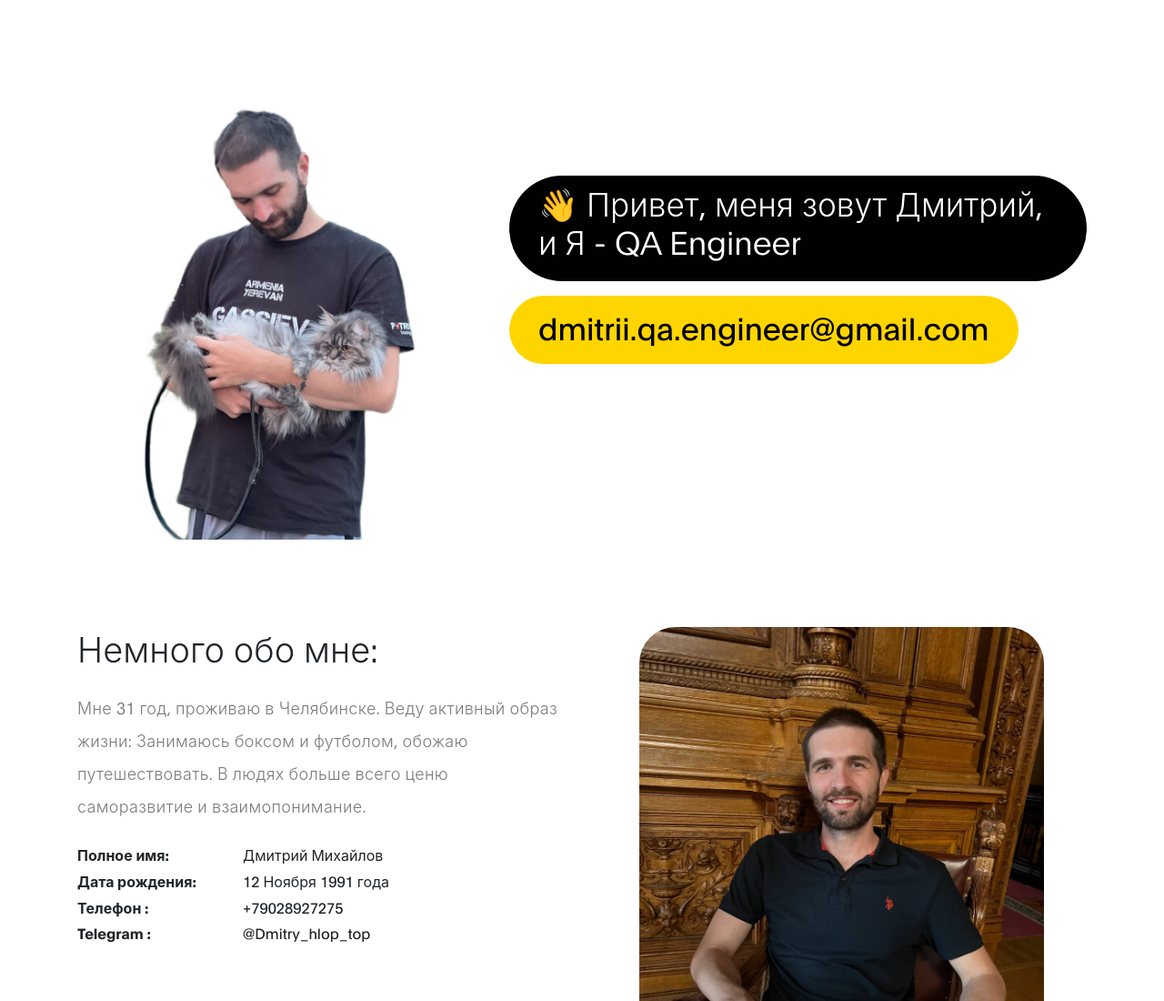
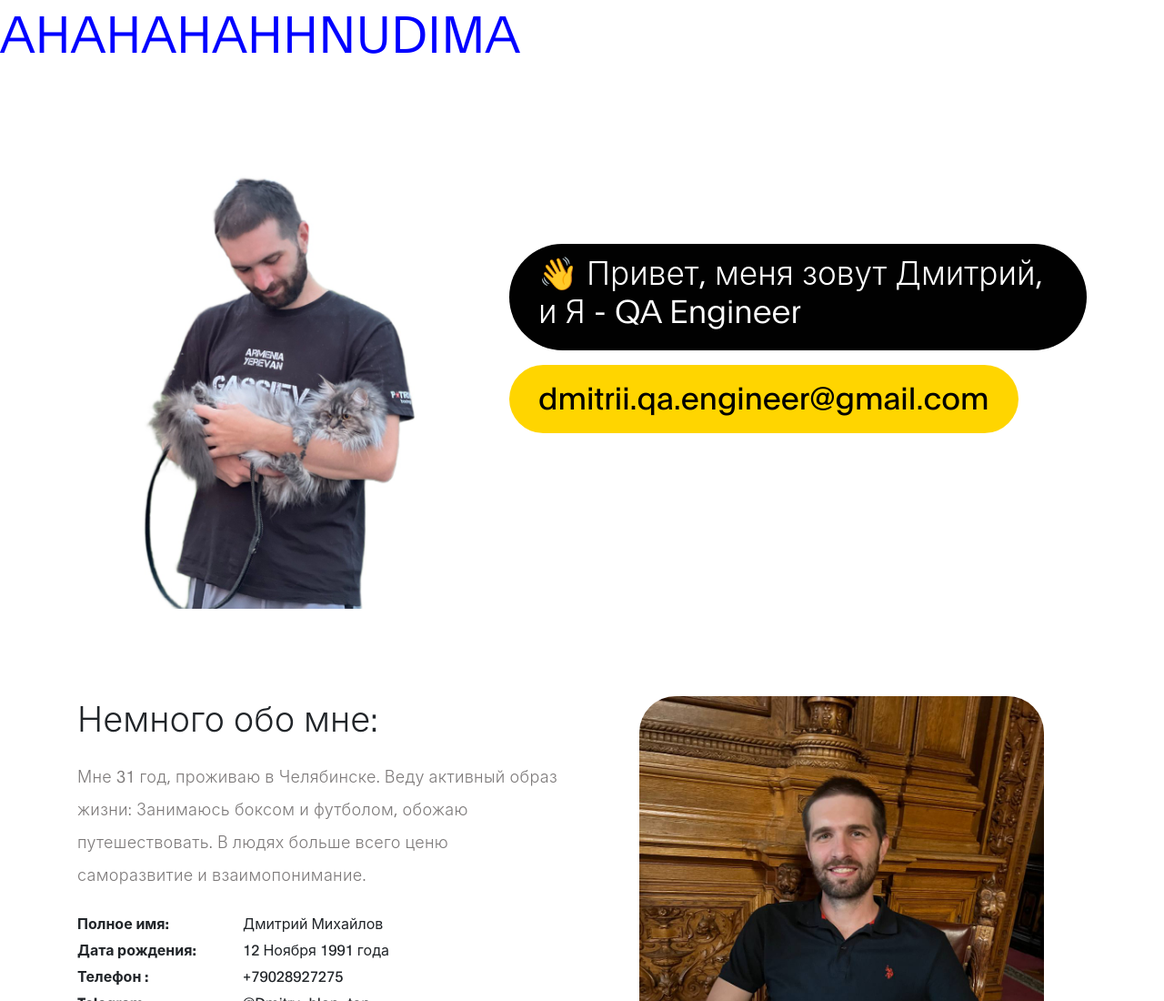
Before and after one commit to Mikhailovdmitry/Mikhailovdmitry.github.io, a plain HTML site: page index.html in a window 1280 px wide. Shown: the top 1100 px of the page at 91% size. Drawn offline with Linux system fonts and the light colour scheme.

Commit message:
смена заголовка

```diff
--- a/css/tooplate-ben-resume-style.css
+++ b/css/tooplate-ben-resume-style.css
@@ -29,7 +29,7 @@ https://www.tooplate.com/view/2120-ben-resume
       font-weight: bold;
       font-style: normal;
   }
-
+  .merch {color:blue}
   :root {
     --primary-color:        #ffd500;
     --white-color:          #ffffff;
--- a/index.html
+++ b/index.html
@@ -47,7 +47,6 @@ https://www.tooplate.com/view/2120-ben-resume
                     <li class="nav-item">
                         <a href="#about" class="nav-link smoothScroll">Обо мне</a>
                     </li>
-
                     <li class="nav-item">
                         <a href="#testimonials" class="nav-link smoothScroll">Вопросы</a>
                     </li>
@@ -59,7 +58,7 @@ https://www.tooplate.com/view/2120-ben-resume
 
         </div>
     </nav>
-
+<h1 class="merch">AHAHAHAHHNUDIMA</h1>
 
     <!-- HERO -->
     <section class="hero d-flex flex-column justify-content-center align-items-center" id="intro">
```
